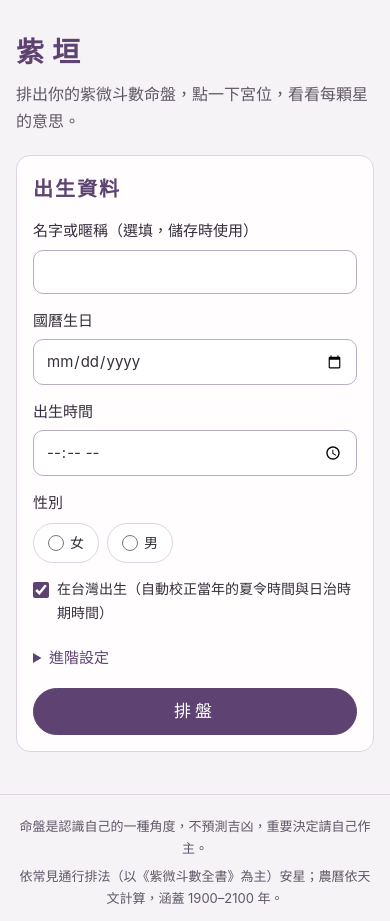
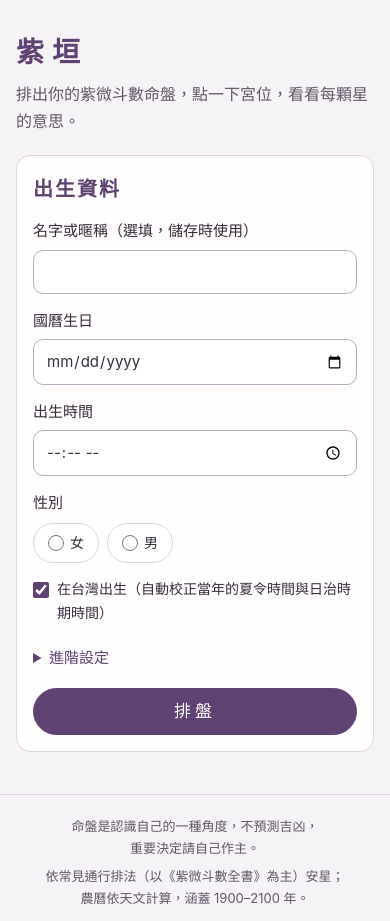
Before and after one commit to imqingstone/ziyuan, a plain HTML site: page docs/index.html in a window 390 px wide. Shown: the part 65-986 px from the top of the page. Drawn offline with Linux system fonts and the light colour scheme.

Commit message:
頁尾文字依語句分行，並關閉 iPhone 自動把數字當電話連結
Co-Authored-By: Claude Opus 5.5 <noreply@anthropic.com>
Claude-Session: https://claude.ai/code/session_01DWRUU4NfxA6xwrtQRbGZkE

```diff
--- a/docs/index.html
+++ b/docs/index.html
@@ -1,5 +1,5 @@
 <!doctype html>
-<html lang="zh-Hant-TW"><head><meta charset="utf-8"><meta name="viewport" content="width=device-width,initial-scale=1,viewport-fit=cover"><meta name="theme-color" content="#f6f3f7"><meta name="description" content="紫垣，紫微斗數排盤，附星曜與宮位說明。生日資料只保存在你的瀏覽器。"><title>紫垣・紫微斗數排盤</title><link rel="stylesheet" href="style.css"><link rel="apple-touch-icon" href="apple-touch-icon.png"><meta name="apple-mobile-web-app-title" content="紫垣"><link rel="icon" type="image/png" href="icon-192.png"></head>
+<html lang="zh-Hant-TW"><head><meta charset="utf-8"><meta name="format-detection" content="telephone=no"><meta name="viewport" content="width=device-width,initial-scale=1,viewport-fit=cover"><meta name="theme-color" content="#f6f3f7"><meta name="description" content="紫垣，紫微斗數排盤，附星曜與宮位說明。生日資料只保存在你的瀏覽器。"><title>紫垣・紫微斗數排盤</title><link rel="stylesheet" href="style.css"><link rel="apple-touch-icon" href="apple-touch-icon.png"><meta name="apple-mobile-web-app-title" content="紫垣"><link rel="icon" type="image/png" href="icon-192.png"></head>
 <body>
 <a class="skip" href="#main">跳到主要內容</a>
 <header><div class="bar"><span class="brand"><b aria-hidden="true">✦</b> 紫垣</span><span class="tag">紫微斗數排盤</span></div></header>
@@ -46,7 +46,7 @@
 <details class="box legend"><summary>名詞說明</summary><dl id="terms"></dl></details>
 </section>
 </main>
-<footer><p>命盤是認識自己的一種角度，不預測吉凶，重要決定請自己作主。</p><p>依常見通行排法（以《紫微斗數全書》為主）安星；農曆依天文計算，涵蓋 1900–2100 年。</p><small id="usage" class="usage" hidden></small><a class="home-link" href="https://imqingstone.github.io/"><img src="qingstone.png" alt="" width="28" height="28"><span>回到青石驛</span></a><small class="copyright">© 2026 紫垣・內容為原創，未經同意請勿轉載</small></footer>
+<footer><p><span class="seg">命盤是認識自己的一種角度，不預測吉凶，</span><span class="seg">重要決定請自己作主。</span></p><p><span class="seg">依常見通行排法</span><span class="seg">（以《紫微斗數全書》為主）安星；</span><span class="seg">農曆依天文計算，涵蓋 1900–2100 年。</span></p><small id="usage" class="usage" hidden></small><a class="home-link" href="https://imqingstone.github.io/"><img src="qingstone.png" alt="" width="28" height="28"><span>回到青石驛</span></a><small class="copyright">© 2026 紫垣・內容為原創，未經同意請勿轉載</small></footer>
 <div id="status" class="toast" role="status" aria-live="polite"></div>
 <noscript>請啟用 JavaScript 才能排盤。</noscript>
 <script src="calendar.js"></script><script src="engine.js"></script><script src="texts.js"></script><script src="readings.js"></script><script src="summary.js"></script><script src="app.js"></script>
--- a/docs/style.css
+++ b/docs/style.css
@@ -118,3 +118,4 @@ footer p{margin:0 0 6px}
 .home-link img{width:28px;height:28px;border-radius:8px;flex:none;display:block}
 .home-link:hover{transform:translateY(-1px)}
 @media(prefers-reduced-motion:reduce){.home-link{transition:none}.home-link:hover{transform:none}}
+.seg{display:inline-block}
```
